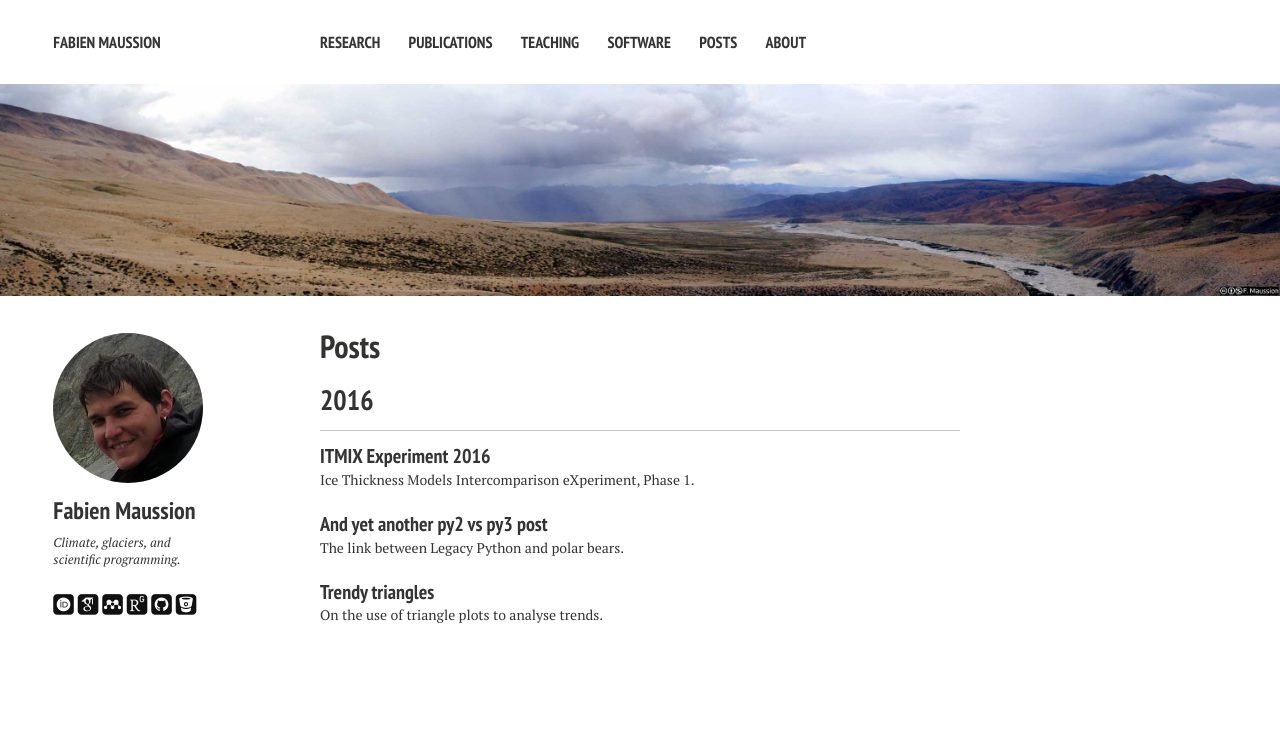
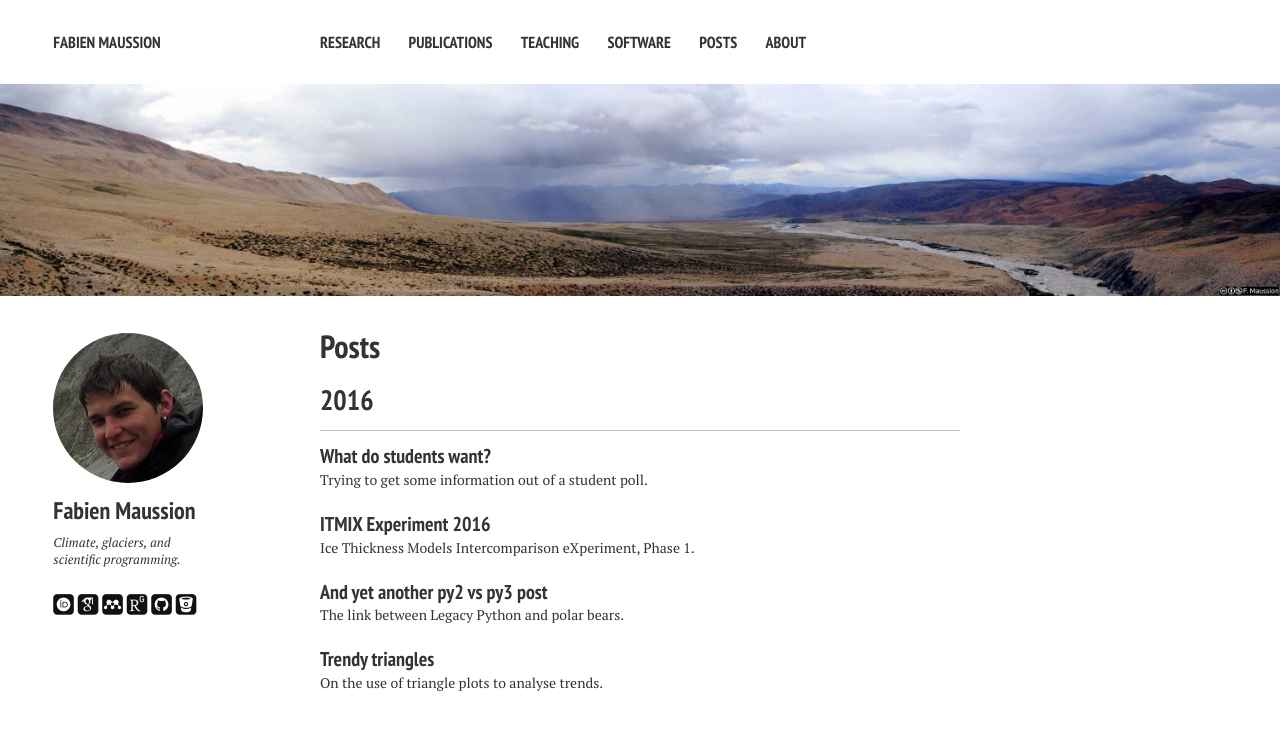
Before and after one commit to fmaussion/fmaussion.github.io, a Jekyll site: the page built from posts/index.md, in a window 1280 px wide. Shown: the top 730 px of the page. Built offline with Jekyll 4.4.1, drawn with Linux system fonts in a browser that asks for light colours; nearby versions of some CDN libraries; some web fonts are replaced; library files that are not in the unit come from our copies; some of the changed lines change nothing that is shown.

Commit message:
poll post

```diff
--- a/_config.yml
+++ b/_config.yml
@@ -3,8 +3,8 @@
 title: Fabien Maussion
 description: "Climate, glaciers, and scientific programming."
 locale: en_US
-url: http://fabienmaussion.info
-# url: http://localhost:4000
+# url: http://fabienmaussion.info
+url: http://localhost:4000
 image:
   feature: fm-header-1.jpg
 
--- /dev/null
+++ b/_posts/2016-09-16-students-poll.md
@@ -0,0 +1,90 @@
+---
+layout: post
+title: "What do students want?"
+excerpt: "Trying to get some information out of a student poll."
+image:
+  feature: fm-header-6.jpg
+modified:
+categories:
+date: 2016-09-25T12:00:00+01:00
+draft: false
+comments: true
+---
+
+With the new semester approaching (way too fast), I have to think
+seriously about what to keep and what to change in the upcoming master level
+lecture "[Physics of the Climate System](https://orawww.uibk.ac.at/public/lfuonline_lv.details?sem_id_in=16W&lvnr_id_in=707712)".
+
+To help me in this process I have the results of two "polls": an official
+evaluation organised by the university (with
+very standard questions), and a less formal evaluation I prepared myself,
+containing questions more specific to my lecture and with more room for critic
+and comments.
+
+### General evaluation
+
+The results of the official evaluation are available [here]({{ site.url }}/images/teaching/eval/2015WS_PhyClim.pdf)
+(in German). The answers are quite positive, which is encouraging. The vast
+majority of the students found the lecture interesting,  and most agree that the
+lecture was well structured. Among the more mixed reviews, it seems clear that
+I could meliorate in my pedagogical skills, in particular when the topics
+increase in complexity. A few of the students also found that I did not spent enough time
+on the complex topics in comparison to the easier ones.
+
+This is consistent with one of the major difficulty I had to deal with when
+designing the lecture: from the 20+ students, a non-negligible number has a
+different background than atmospheric sciences (mostly physics).
+How to deal with these new students
+while keeping the other ones motivated?
+How much time has to be spent on the introductory material?
+
+This is what motivated one of the questions of my less formal poll, which confirms
+that the backgrounds are quite heterogeneous:
+
+<a href="/images/blog/poll/content.png"><img src="/images/blog/poll/content.png" width="100%" /></a>
+
+### Topic by topic
+
+Obviously, time is limited so every new slide has to replace an
+old one. Therefore I asked the students to tell me if we
+should spend much less time (1) or much more time (5) on each of the major
+topics of the lecture (3 being "just right")[^1]. Here is an example with
+the planetary energy balance:
+
+[^1]: Now I wish I had also asked why they want to spend more time on a topic, i.e. is it because it is interesting, or too difficult? But this will be for the next poll.
+
+<a href="/images/blog/poll/planeteb.png"><img src="/images/blog/poll/planeteb.png" width="100%" /></a>
+
+Here, the atmospheric sciences students (who probably heard about the planetary
+energy balance at least three times in their studies) send a clear message.
+However, I know (from the spread in the answers and from the exam) that a
+few students managed to get out of my lecture without being able to compute the
+one-layer greenhouse model...
+
+I definitely decided to spend less time on the energy balance next semester
+(there is plenty of good learning material about this), but for most of the
+other topics, the results where less clear:
+
+<a href="/images/blog/poll/feedbacks.png"><img src="/images/blog/poll/feedbacks.png" width="100%" /></a>
+<a href="/images/blog/poll/paleoclimate.png"><img src="/images/blog/poll/paleoclimate.png" width="100%" /></a>
+
+While it seems that feedbacks and climate change are rather appreciated topics,
+paleoclimate really divides the students! At least two of them really don't want
+to spend a single minute on this, while four where interested enough to
+ask much more.
+
+The poll results For the other topics are available
+[here]({{ site.url }}/images/blog/poll/phys_informal_poll_2015.pdf). Interestingly
+enough, the average student would like to spend more time on most topics.
+How this is supposed to happen is not answered in the poll.
+
+### So what?
+
+In the end, this poll gave me at least two insights:
+
+- it is impossible to please everybody (this I should have known, but I was really full of hope;)
+- it is sometimes necessary to teach less popular topics (leaving out paleoclimate, for example, is out of
+question).
+
+For the rest, I am left on my own. While there is enough room for my lectures to
+improve (fortunately!), this might well take a few more polls...
```
Also changed, not shown: images/blog/poll/content.png (added), images/blog/poll/feedbacks.png (added), images/blog/poll/paleoclimate.png (added), images/blog/poll/planeteb.png (added), 1 other file.
